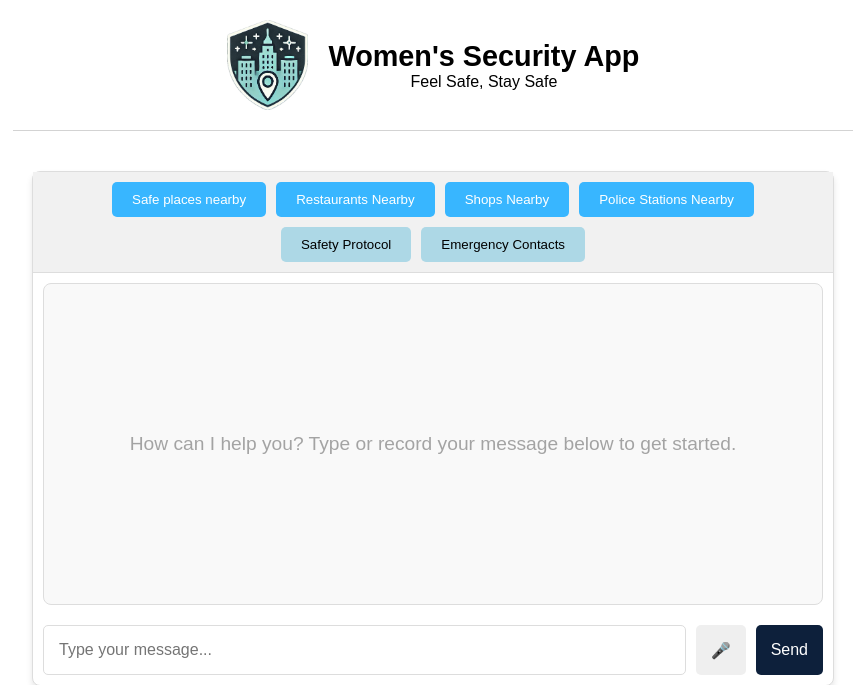
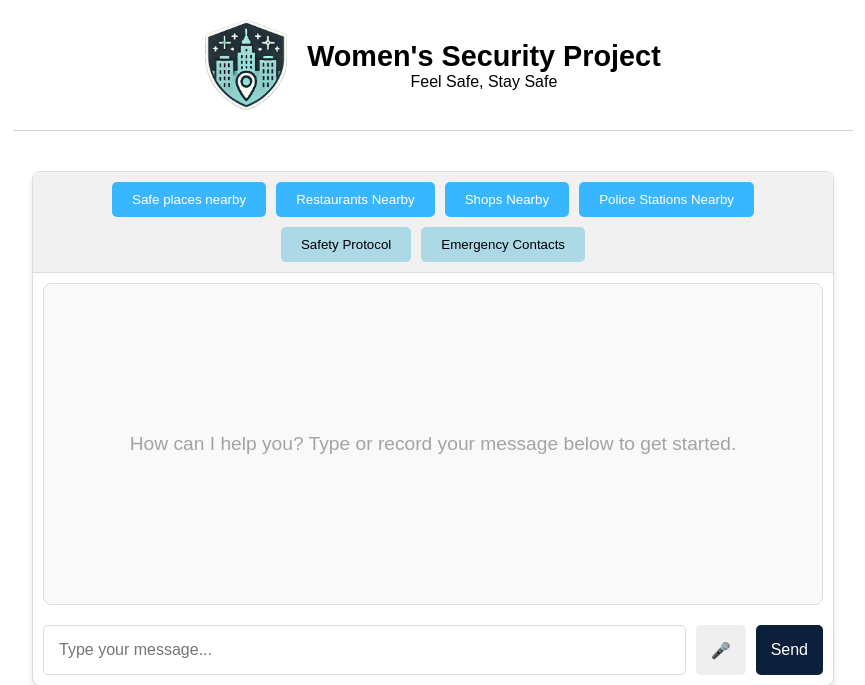
Before and after one commit to JuliaFischer-code/Womens-Security_Project, a Flask app: page / in a window 1280 px wide. Shown: the top 685 px of the page, without its empty margins (207-1072 px from the left). Run offline with Flask 3, Linux system fonts and the light colour scheme; some libraries are stand-ins or nearby versions.

Commit message:
Title adjusted

```diff
--- a/templates/index.html
+++ b/templates/index.html
@@ -3,7 +3,7 @@
 <head>
     <meta charset="UTF-8">
     <meta name="viewport" content="width=device-width, initial-scale=1.0">
-    <title>Women's Security App</title>
+    <title>Women's Security Project</title>
     <style>
 
     /* Header styles */
@@ -335,7 +335,7 @@
     <div id="header">
         <img src="{{ url_for('static', filename='logo.jpeg') }}" alt="Logo">
         <div id="header-text">
-            <h1>Women's Security App</h1>
+            <h1>Women's Security Project</h1>
             <p>Feel Safe, Stay Safe</p>
         </div>
     </div>
```
